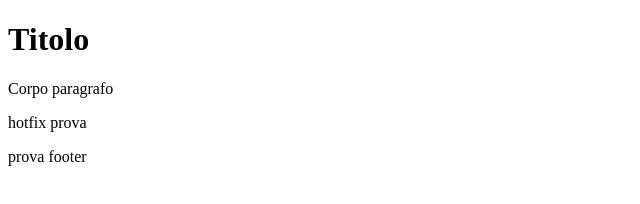
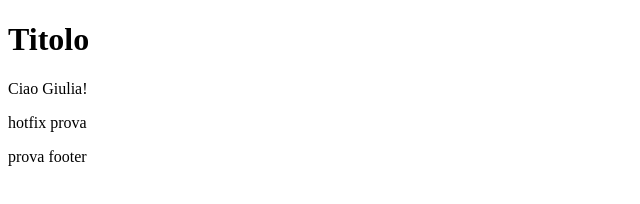
Before and after one commit to AbbateGiulia/testgit, a plain HTML site: page index.html in a window 1280 px wide. Shown: the full height of the page, 0-640 px from the left. Drawn offline with Linux system fonts and the light colour scheme.

Commit message:
aggiunto saluto a Giulia

```diff
--- a/index.html
+++ b/index.html
@@ -3,7 +3,7 @@
 <body>
 
 <h1>Titolo</h1>
-<p>Corpo paragrafo</p>
+<p>Ciao Giulia!</p>
 <p>hotfix prova</p>
 
 </body>
```
